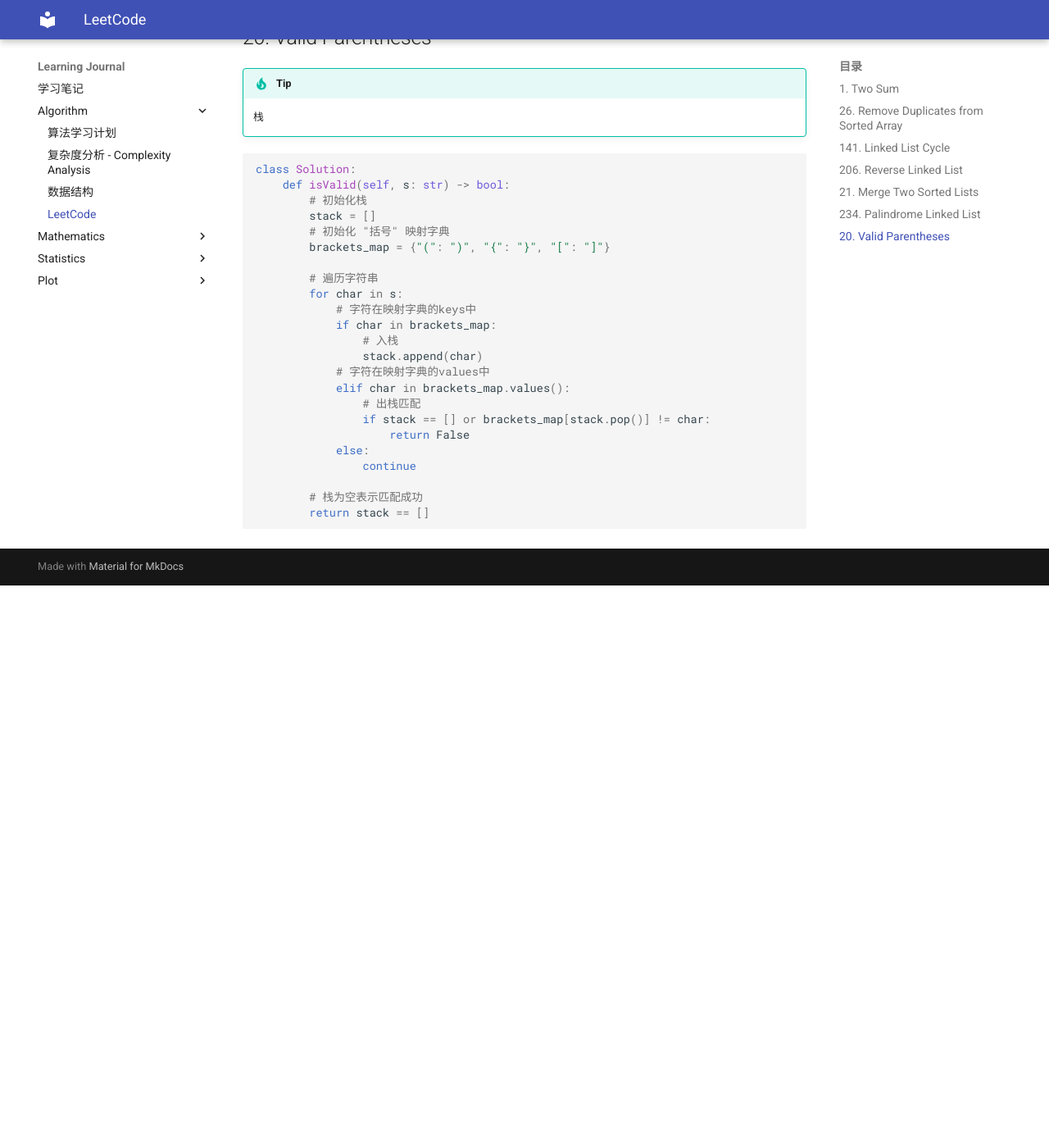
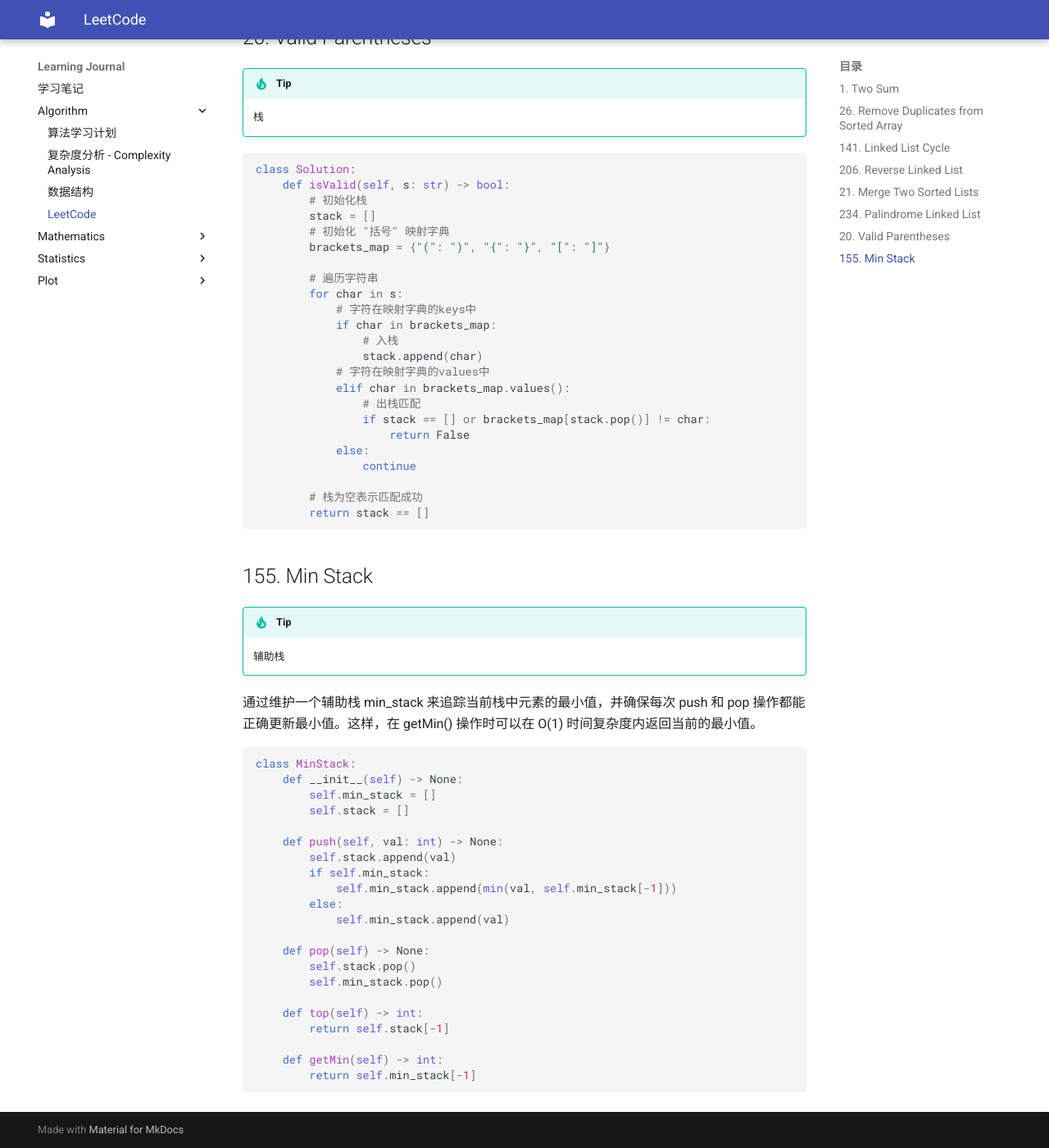
Before and after one commit to szlevinli/learning-journal-doc, an MkDocs documentation site: the page built from docs/Algorithm/leetcode.md, in a window 1280 px wide and 1400 px high, scrolled down 6477 px. Shown: the whole window at 82% size. Built offline with MkDocs 1.6.1 and Material for MkDocs 9.7.7, drawn with Linux system fonts in a browser that asks for light colours; before the commit the page ends 7191 px from its top, so only the background shows below that.

Commit message:
Add.155最小栈

````diff
--- a/docs/Algorithm/leetcode.md
+++ b/docs/Algorithm/leetcode.md
@@ -313,3 +313,35 @@ class Solution:
         # 栈为空表示匹配成功
         return stack == []
 ```
+
+## 155. Min Stack
+
+!!! Tip
+
+    辅助栈
+
+通过维护一个辅助栈 min_stack 来追踪当前栈中元素的最小值，并确保每次 push 和 pop 操作都能正确更新最小值。这样，在 getMin() 操作时可以在 O(1) 时间复杂度内返回当前的最小值。
+
+```python
+class MinStack:
+    def __init__(self) -> None:
+        self.min_stack = []
+        self.stack = []
+
+    def push(self, val: int) -> None:
+        self.stack.append(val)
+        if self.min_stack:
+            self.min_stack.append(min(val, self.min_stack[-1]))
+        else:
+            self.min_stack.append(val)
+
+    def pop(self) -> None:
+        self.stack.pop()
+        self.min_stack.pop()
+
+    def top(self) -> int:
+        return self.stack[-1]
+
+    def getMin(self) -> int:
+        return self.min_stack[-1]
+```
````
